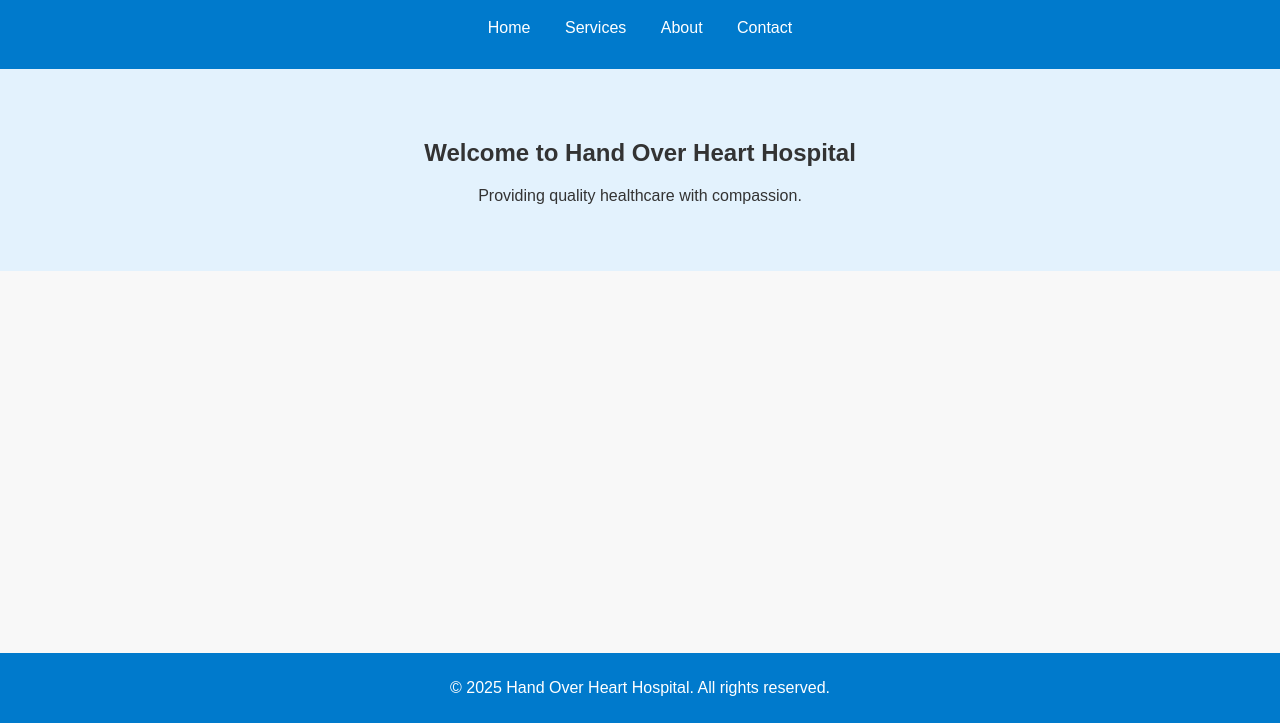
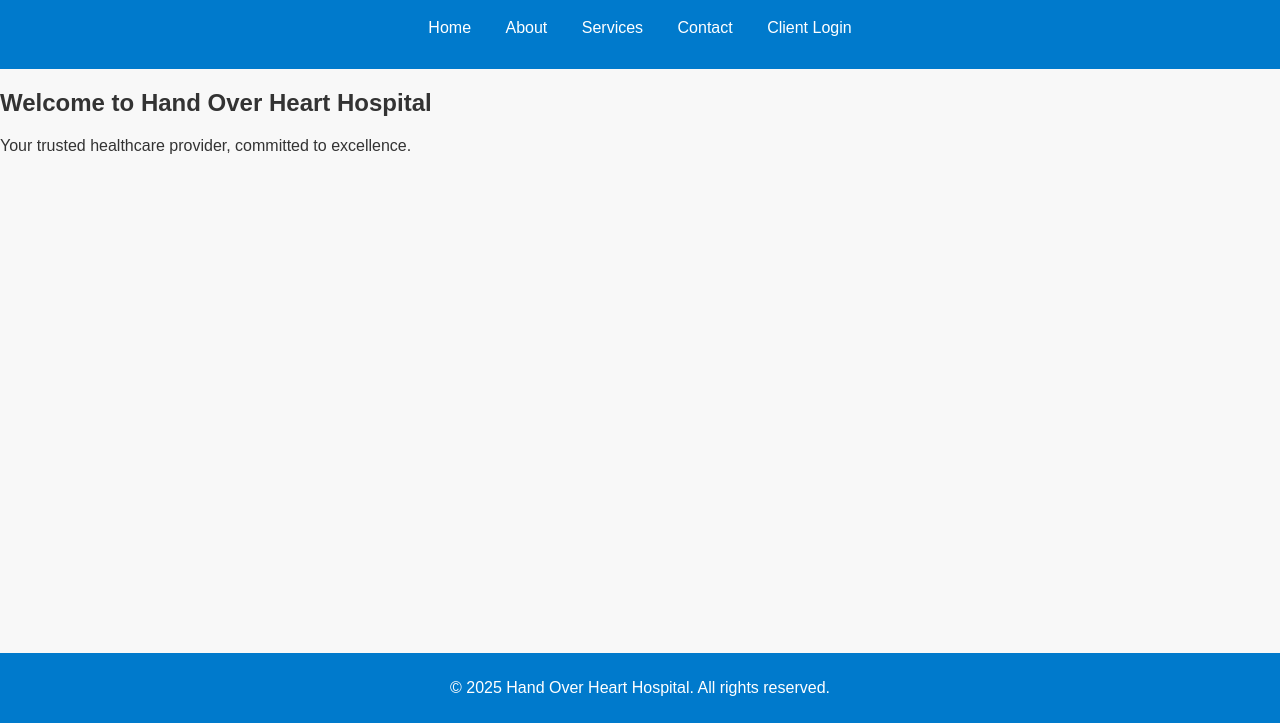
Before and after one commit to 25trmowery/handoverheart.org, a plain HTML site: page index.html in a window 1280 px wide. Shown: the part 77-800 px from the top of the page. Drawn offline with Linux system fonts and the light colour scheme.

Commit message:
Update index.html

```diff
--- a/index.html
+++ b/index.html
@@ -12,17 +12,20 @@
         <nav>
             <ul>
                 <li><a href="index.html">Home</a></li>
+                <li><a href="about.html">About</a></li>
                 <li><a href="services.html">Services</a></li>
-                <li><a href="about.html">About</a></li>
                 <li><a href="contact.html">Contact</a></li>
+                <li><a href="login.html">Client Login</a></li>
             </ul>
         </nav>
     </header>
 
-    <section class="hero">
-        <h2>Welcome to Hand Over Heart Hospital</h2>
-        <p>Providing quality healthcare with compassion.</p>
-    </section>
+    <main>
+        <section class="welcome">
+            <h2>Welcome to Hand Over Heart Hospital</h2>
+            <p>Your trusted healthcare provider, committed to excellence.</p>
+        </section>
+    </main>
 
     <footer>
         <p>&copy; 2025 Hand Over Heart Hospital. All rights reserved.</p>
```
